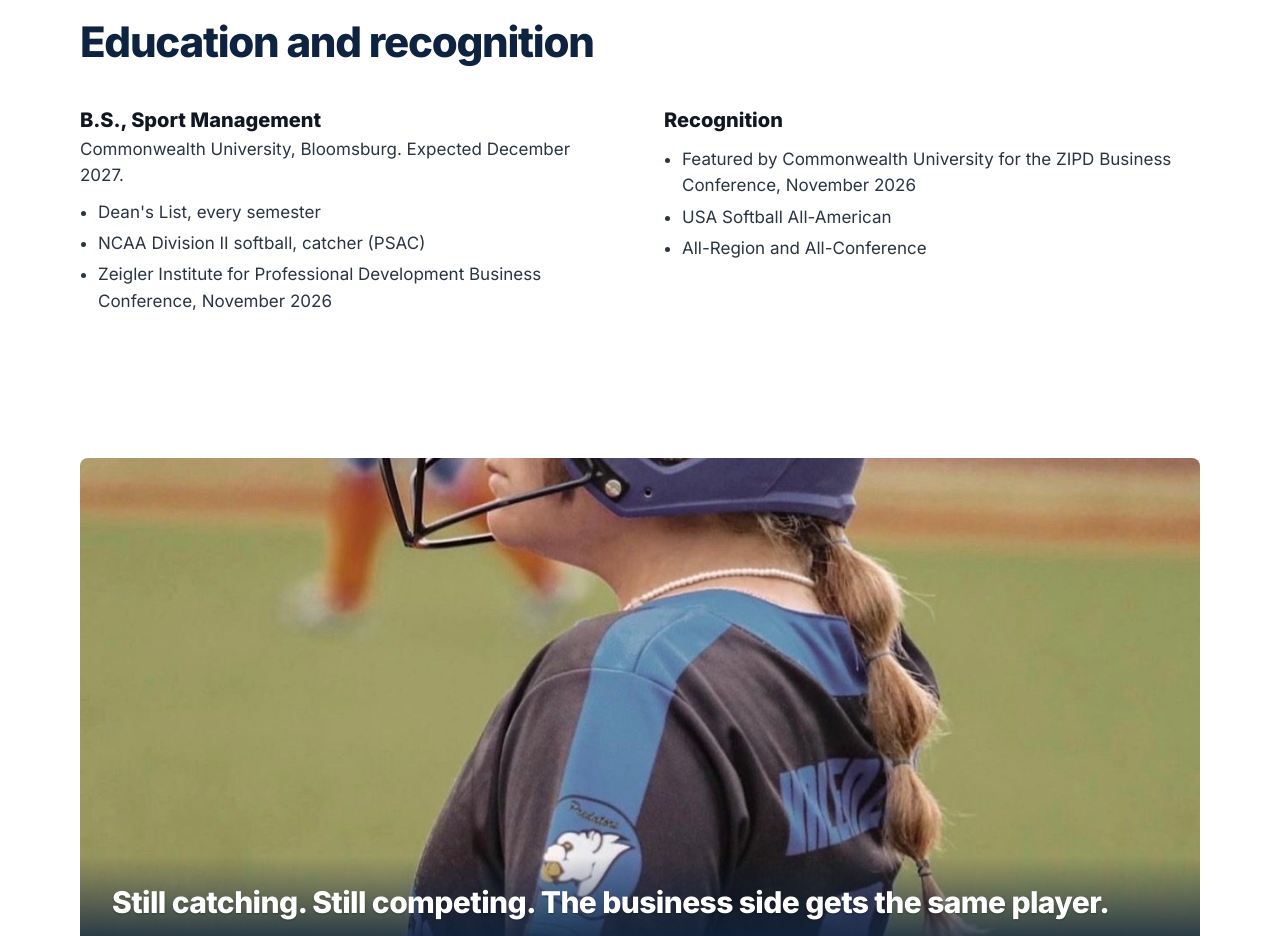
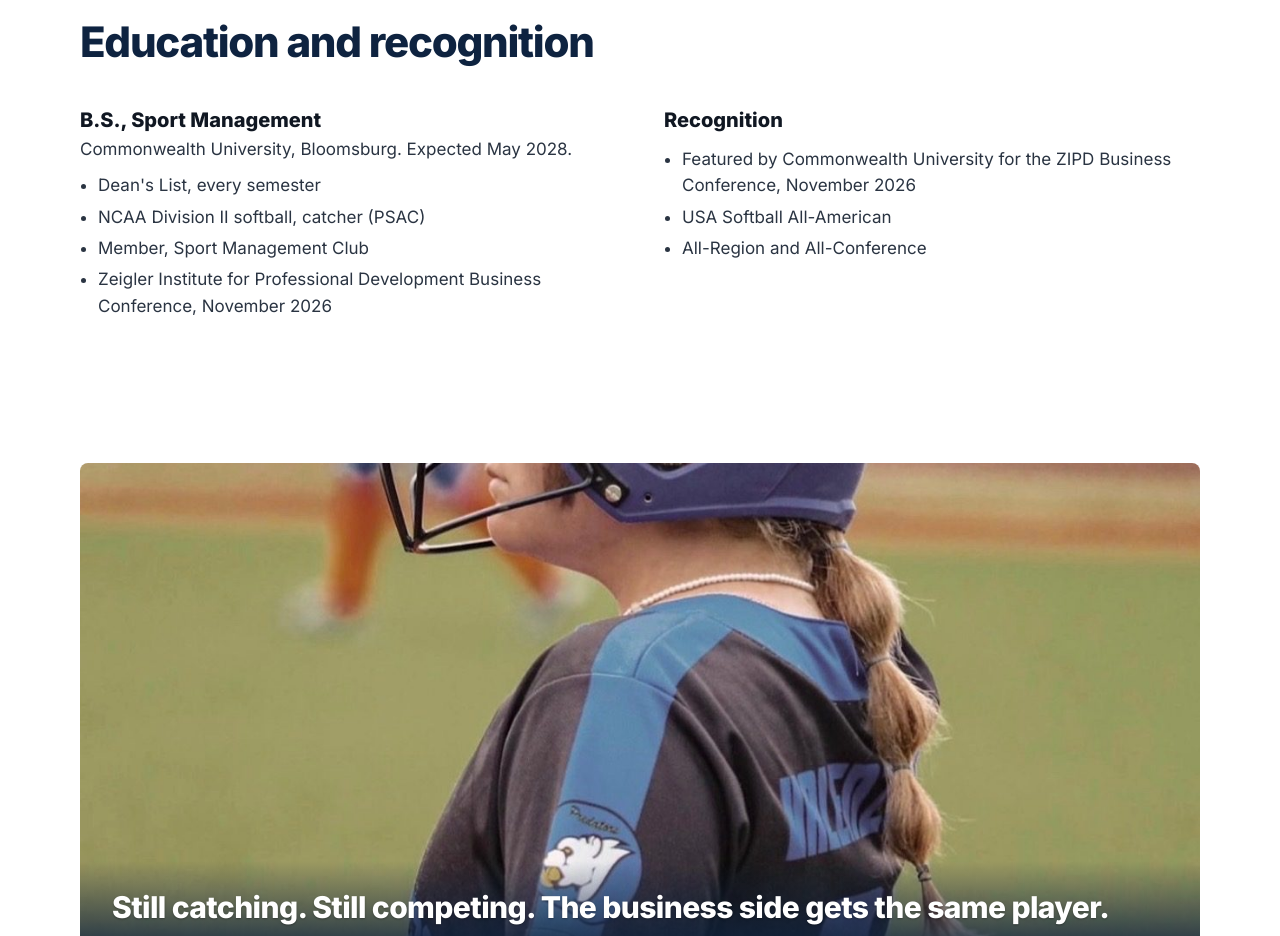
Before and after one commit to jval831/jovievalenzuela, a plain HTML site: page astros.html in a window 1280 px wide. Shown: the part 6080-7016 px from the top of the page. Drawn offline with Linux system fonts and the light colour scheme; a script that the page names is missing.

Commit message:
Graduation May 2028, add Sport Management Club
Co-Authored-By: Claude Opus 5.5 <noreply@anthropic.com>
Claude-Session: https://claude.ai/code/session_015RMNFuz4j4NdyBHHF4urww

```diff
--- a/astros.html
+++ b/astros.html
@@ -344,10 +344,11 @@
     <div class="edu">
       <div>
         <h3>B.S., Sport Management</h3>
-        <p>Commonwealth University, Bloomsburg. Expected December 2027.</p>
+        <p>Commonwealth University, Bloomsburg. Expected May 2028.</p>
         <ul>
           <li>Dean's List, every semester</li>
           <li>NCAA Division II softball, catcher (PSAC)</li>
+          <li>Member, Sport Management Club</li>
           <li>Zeigler Institute for Professional Development Business Conference, November 2026</li>
         </ul>
       </div>
```
Also changed, not shown: cowboys.html (+2 -1 lines), dynamo.html (+2 -1 lines), eagles.html (+2 -1 lines), index.html (+2 -1 lines), padres.html (+2 -1 lines), phillies.html (+2 -1 lines), rangers.html (+2 -1 lines), resume.html (+2 -1 lines), 1 other file.
